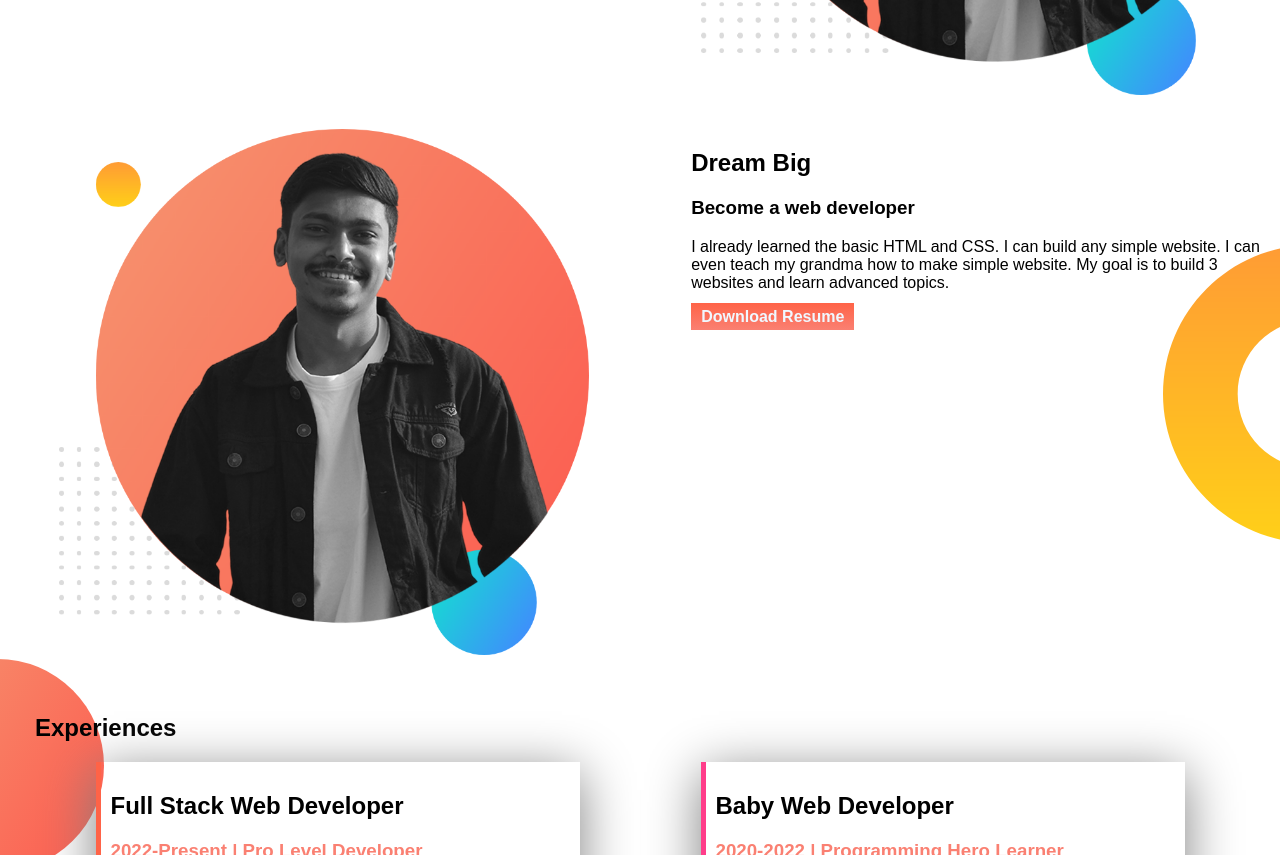
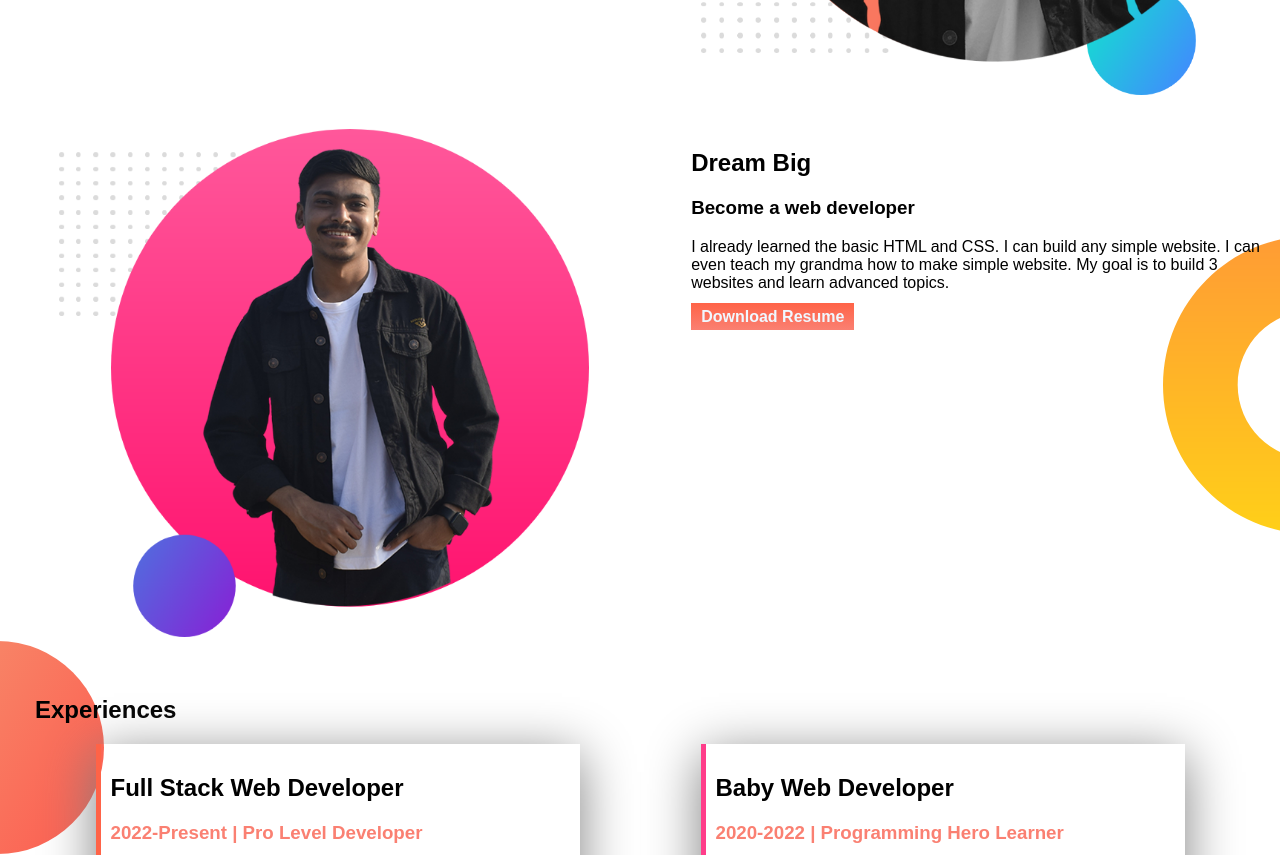
Before and after one commit to AmanatUMahmud/portfolio, a plain HTML site: page index.html in a window 1280 px wide. Shown: the part 480-1335 px from the top of the page. Drawn offline with Linux system fonts and the light colour scheme; a web font is replaced by a local one.

Commit message:
fully done

```diff
--- a/index.html
+++ b/index.html
@@ -31,7 +31,7 @@
     </section>
     <section class="dream-big flexible-container">
         <div class="half-width">
-            <img src="images/amanat.png" alt="">
+            <img src="images/done.png" alt="">
         </div>
         <div class="half-width dream">
             <h1>Dream Big</h1>
```
Also changed, not shown: images/done.png (added).
